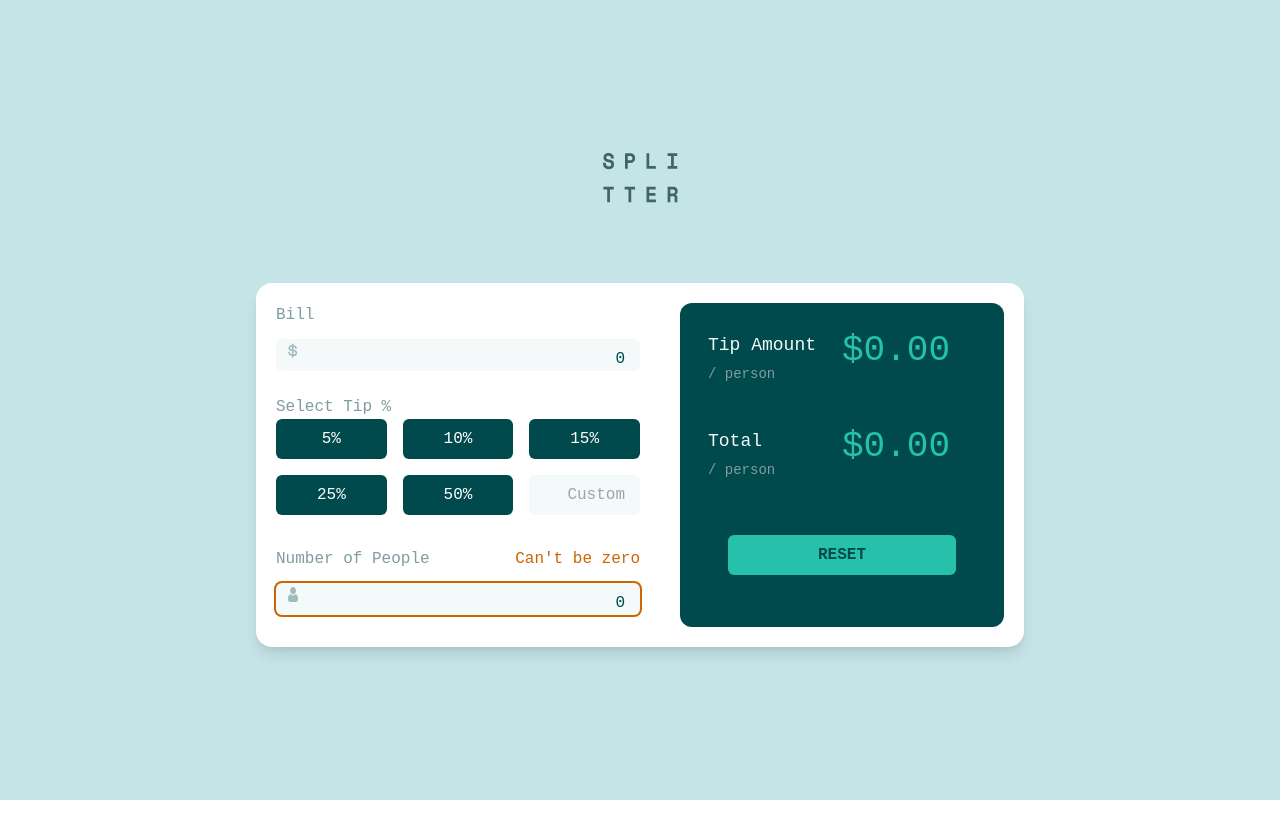
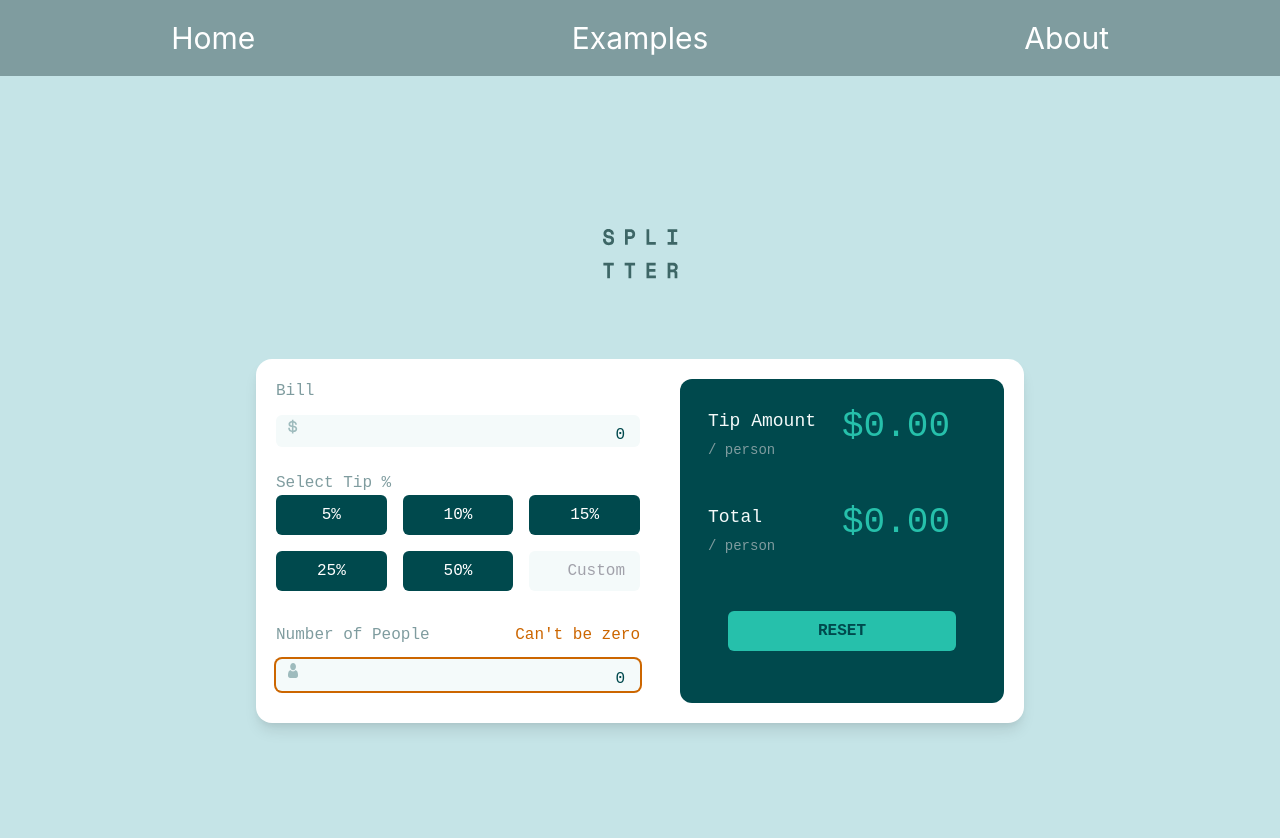
Before and after one commit to nickgiegerich/nickgiegerich, a Next.js app: page /examples/tip-calculator in a window 1280 px wide. Shown: the top 838 px of the page. Before the commit the page ends 800 px from the top, so only its background shows below. Built offline with nearby package versions, Linux system fonts and the light colour scheme.

Commit message:
fixing performance and adjust app layout

```diff
--- a/components/Base/index.js
+++ /dev/null
@@ -1,17 +0,0 @@
-import Particles from "react-particles-js";
-import options from "../../particlesjs-config.json";
-import { Navigation } from "../Navigation";
-
-export const BaseComponent = ({child}) => {
-  return (
-    <body className="h-screen w-screen bg-homePageBg">
-      {/* PARTICLES BG */}
-      <div className="fixed bg-cover bg-center min-h-full">
-        <Particles className="h-screen w-screen" params={options} />
-      </div>
-      {/* NAVIGATION BAR */}
-      <Navigation />
-      {child}
-    </body>
-  );
-};
--- /dev/null
+++ b/components/home/index.js
@@ -0,0 +1,15 @@
+// import Particles from "react-particles-js";
+// import options from "../../particlesjs-config.json";
+// import { Navigation } from "../Navigation";
+
+export const HomeComponent = ({child}) => {
+  return (
+    <div className="h-screen w-screen bg-homePageBg">
+      {/* PARTICLES BG - this is the moving particle background that's interactive, might not use cause it can slow performance */}
+      {/* <div className="fixed bg-cover bg-center min-h-full">
+        <Particles className="h-screen w-screen" params={options} />
+      </div> */}
+      {child}
+    </div>
+  );
+};
--- /dev/null
+++ b/components/layout/Layout.js
@@ -0,0 +1,11 @@
+import React from "react";
+import { Navbar } from "./Navbar";
+
+export default function Layout({ children }) {
+  return (
+    <div>
+      <Navbar />
+      {children}
+    </div>
+  );
+}
--- /dev/null
+++ b/components/layout/Navbar.js
@@ -0,0 +1,35 @@
+import Link from "next/link";
+
+const data = [
+  {
+    label: "Home",
+    to: "/",
+  },
+  {
+    label: "Examples",
+    to: "/examples",
+  },
+  {
+    label: "About",
+    to: "/about",
+  },
+];
+
+export const Navbar = () => {
+  return (
+    <div className="grid grid-cols-3 bg-darkGrayishCyan py-3">
+      {data.map(({ label, to }, idx) => (
+        <div
+          key={`Nav-Item-${idx}`}
+          className="text-white text-center text-3xl z-30 "
+        >
+          <Link href={to}>
+            <button className="hover:bg-softRed hover:text-almostBlackBlue py-2 px-5 rounded-lg transition duration-1000 ease-in-out">
+              {label}
+            </button>
+          </Link>
+        </div>
+      ))}
+    </div>
+  );
+};
--- a/pages/_app.js
+++ b/pages/_app.js
@@ -1,7 +1,12 @@
-import '../styles/globals.css'
+import Layout from "../components/layout/Layout";
+import "../styles/globals.css";
 
 function MyApp({ Component, pageProps }) {
-  return <Component {...pageProps} />
+  return (
+    <Layout>
+      <Component {...pageProps} />
+    </Layout>
+  );
 }
 
-export default MyApp
+export default MyApp;
--- a/pages/examples/index.js
+++ b/pages/examples/index.js
@@ -1,7 +1,7 @@
 import Head from "next/head";
 import Image from "next/image";
-import { ExampleWorks } from "../../components/FrontendProjects";
-import { BaseComponent } from "../../components/Base";
+import { ExampleWorks } from "../../components/examples";
+import { HomeComponent } from "../../components/home";
 import { Navigation } from "../../components/Navigation";
 // import { HomeComponent } from "../components/Home";
 // import { TipCalculator } from "../components/TipCalculator";
@@ -9,13 +9,8 @@ import styles from "../../styles/Home.module.css";
 
 export default function Exapmples() {
   return (
-    <div className={styles.container}>
-      <Head>
-        <title>Create Next App</title>
-        <meta name="description" content="Generated by create next app" />
-        <link rel="icon" href="/favicon.ico" />
-      </Head>
-      <BaseComponent child={<ExampleWorks/>}/>
+    <div>
+      <ExampleWorks/>
     </div>
   );
 }
--- a/pages/index.js
+++ b/pages/index.js
@@ -1,18 +1,13 @@
 import Head from "next/head";
 import Image from "next/image";
-import { BaseComponent } from "../components/Base";
+import { HomeComponent } from "../components/home";
 import { TipCalculator } from "../components/TipCalculator";
 import styles from "../styles/Home.module.css";
 
 export default function Home() {
   return (
     <div className={styles.container}>
-      <Head>
-        <title>Create Next App</title>
-        <meta name="description" content="Generated by create next app" />
-        <link rel="icon" href="/favicon.ico" />
-      </Head>
-      <BaseComponent/>
+      <HomeComponent />
     </div>
   );
 }
--- a/styles/globals.css
+++ b/styles/globals.css
@@ -10,6 +10,7 @@ body {
   margin: 0;
   font-family: -apple-system, BlinkMacSystemFont, Segoe UI, Roboto, Oxygen,
     Ubuntu, Cantarell, Fira Sans, Droid Sans, Helvetica Neue, sans-serif;
+    background-color: #222222;
 }
 
 a {
@@ -27,12 +28,12 @@ a {
 
 .image-scaling {
   display: inline-table;
-  transform: perspective(0.5px) scale(0.75) translateZ(0);
+  transform: perspective(0.5px) scale(.8) translateZ(0);
   backface-visibility: hidden;
   -webkit-font-smoothing: subpixel-antialiased;
   transition: all 0.5s ease-in-out;
 }
 
-.image-scaling:hover {
+/* .image-scaling:hover {
   transform: scale(0.9);
-}
+} */
```
Also changed, not shown: components/examples/index.js (renamed from components/FrontendProjects/index.js), components/layout/Footer.js (added).
